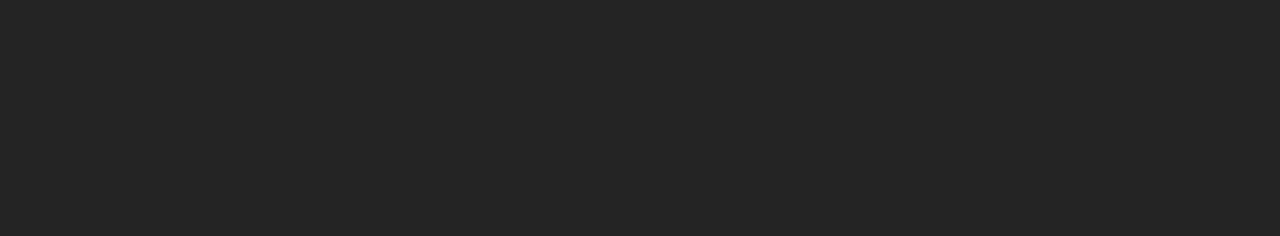
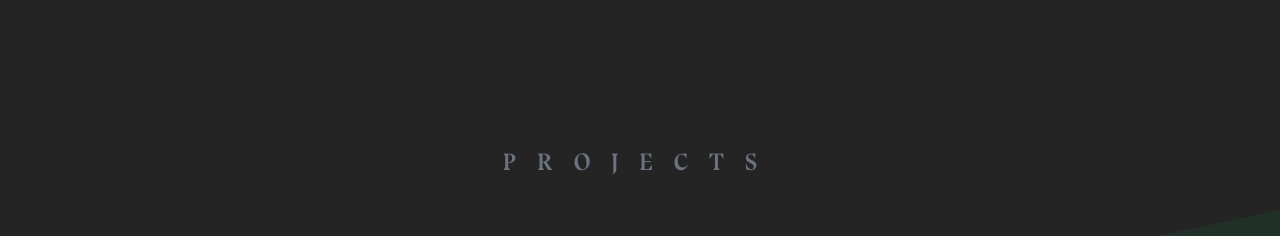
Before and after one commit to RobbieProkop/portfolio, a Next.js app: page / in a window 1280 px wide. Shown: the part 3058-3294 px from the top of the page. Built offline with nearby package versions, Linux system fonts and the light colour scheme.

Commit message:
add skew for projects

```diff
--- a/components/Header.tsx
+++ b/components/Header.tsx
@@ -7,7 +7,7 @@
 type Props = {};
 const Header = (props: Props) => {
   return (
-    <header className="py-5 flex justify-between sticky top-0 max-w-7xl mx-auto z-20 text-gray-400 ">
+    <header className="p-5 flex justify-between sticky top-0 max-w-7xl mx-auto z-20 text-gray-400 ">
       {/* <SocialIcon
         url="https://www.linkedin.com/in/robbie-prokop-1a968a230/"
         fgColor="gray"
--- a/components/Projects.tsx
+++ b/components/Projects.tsx
@@ -1,10 +1,12 @@
 type Props = {};
 const Projects = (props: Props) => {
   return (
-    <div className="h-screen">
-      <h3 className="absolute top-0 uppercase tracking-[20px] text-gray-500 text-2xl mb-5">
+    <div className="h-screen relative flex flex-col overflow-hidden text-left md:flex-row max-w-full justify-evenly items-center mx-auto z-0">
+      <h3 className="absolute top-10 uppercase tracking-[20px] text-gray-500 text-2xl mb-5">
         Projects
       </h3>
+
+      <div className="w-full absolute top-[30%] bg-green-600/10 left-0 h-[400px] -skew-y-12"></div>
     </div>
   );
 };
--- a/components/Skills.tsx
+++ b/components/Skills.tsx
@@ -10,7 +10,7 @@
       transition={{ duration: 1.5 }}
       className="flex flex-col relative text-center md:text-left xl:flex-row max-w-[2000px] xl:px-10 min-h-screen justify-center xl:space-y-0 mx-auto items-center"
     >
-      <h3 className="absolute top-0 uppercase tracking-[20px] text-gray-500 text-2xl mb-5">
+      <h3 className="absolute top-10 uppercase tracking-[20px] text-gray-500 text-2xl mb-5">
         Skills
       </h3>
 
--- a/pages/index.tsx
+++ b/pages/index.tsx
@@ -12,10 +12,10 @@
 
 const Home: NextPage = () => {
   return (
-    <div className="p-5 max-w-7xl mx-auto text-white snap-y snap-proximity z-0">
+    <div className="py-5 max-w-7xl mx-auto text-white snap-y snap-proximity z-0">
       <Head>
         <title>DhammaDevs</title>
-        <meta name="description" content="Generated by create next app" />
+        <meta name="description" content="Portfolio for Robbie Prokop" />
         <link rel="icon" href="/favicon.ico" />
       </Head>
       <Header />
```
